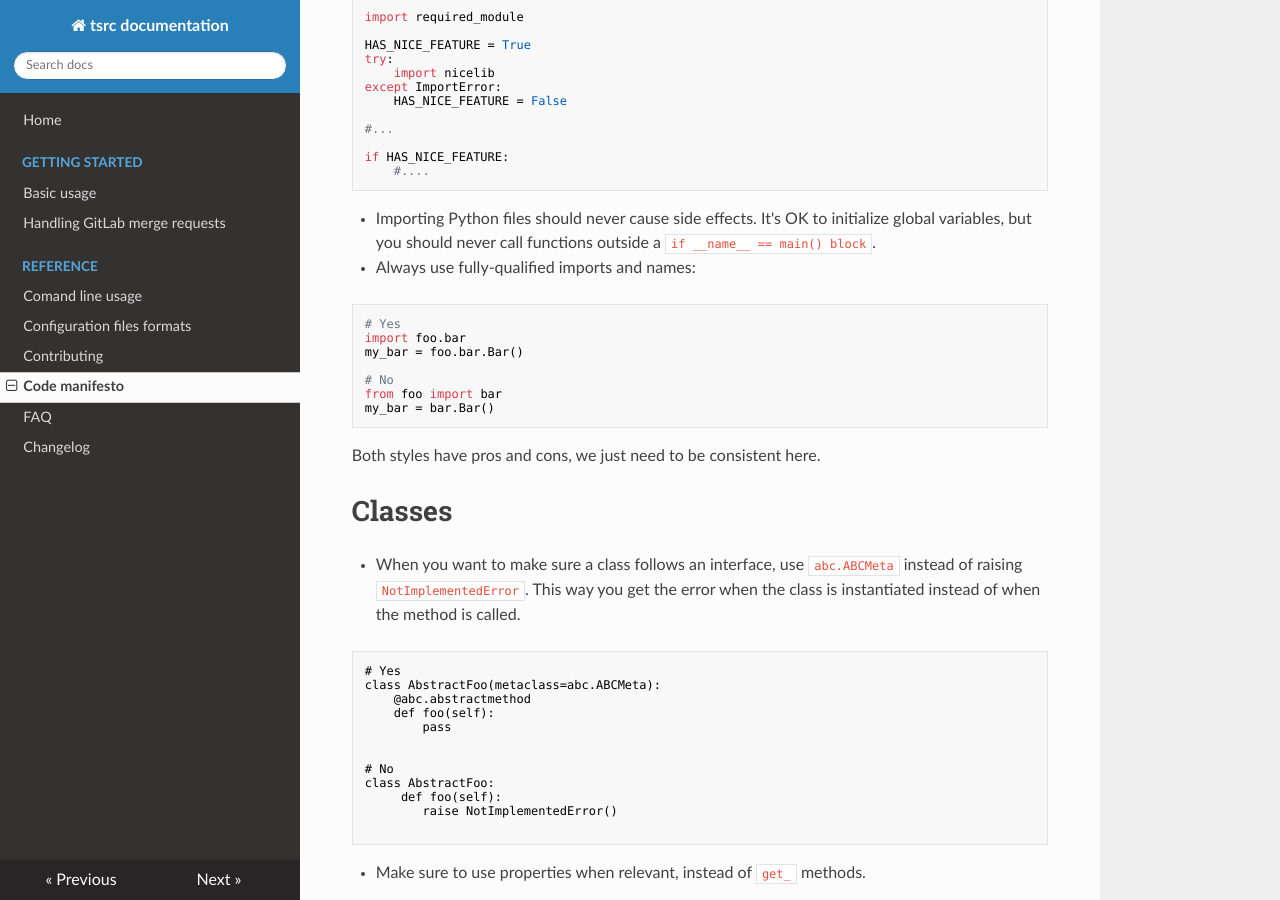
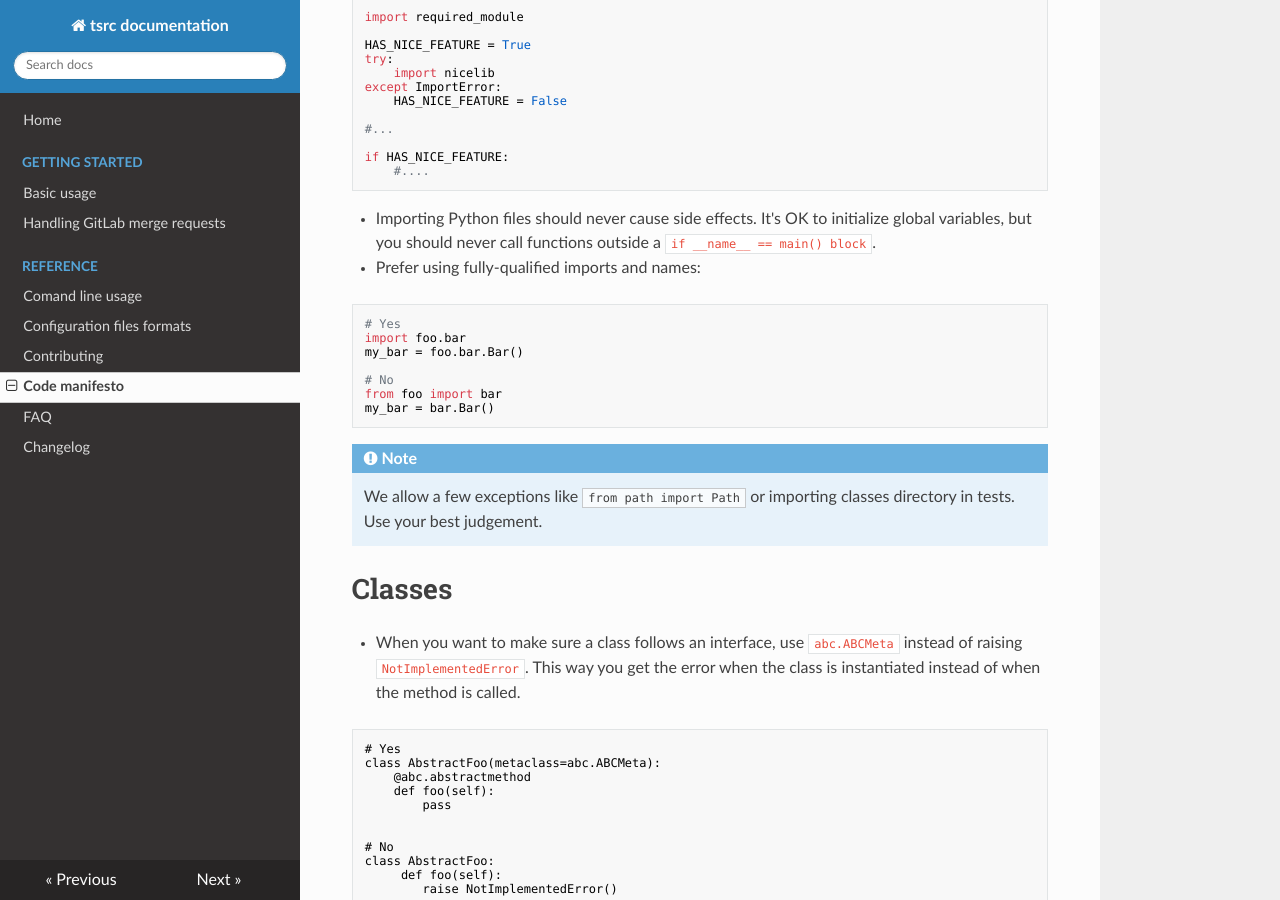
Before and after one commit to your-tools/tsrc, an MkDocs documentation site: the page built from docs/code-manifesto.md, in a window 1280 px wide and 900 px high, scrolled down 4511 px. Built offline with MkDocs 1.6.1, drawn with Linux system fonts in a browser that asks for light colours; nearby versions of some CDN libraries; old or Windows-style settings are respelled for this version of MkDocs.

Commit message:
Adapt code manifesto

````diff
--- a/docs/code-manifesto.md
+++ b/docs/code-manifesto.md
@@ -252,7 +252,7 @@ if HAS_NICE_FEATURE:
 
 * Importing Python files should never cause side effects. It's OK to initialize global variables, but you should never call functions outside a `if __name__ == main() block`.
 
-* Always use fully-qualified imports and names:
+* Prefer using fully-qualified imports and names:
 
 ```python
 # Yes
@@ -264,7 +264,8 @@ from foo import bar
 my_bar = bar.Bar()
 ```
 
-Both styles have pros and cons, we just need to be consistent here.
+!!! note
+    We allow a few exceptions like `from path import Path` or importing classes directory in tests. Use your best judgement.
 
 # Classes
 
````
